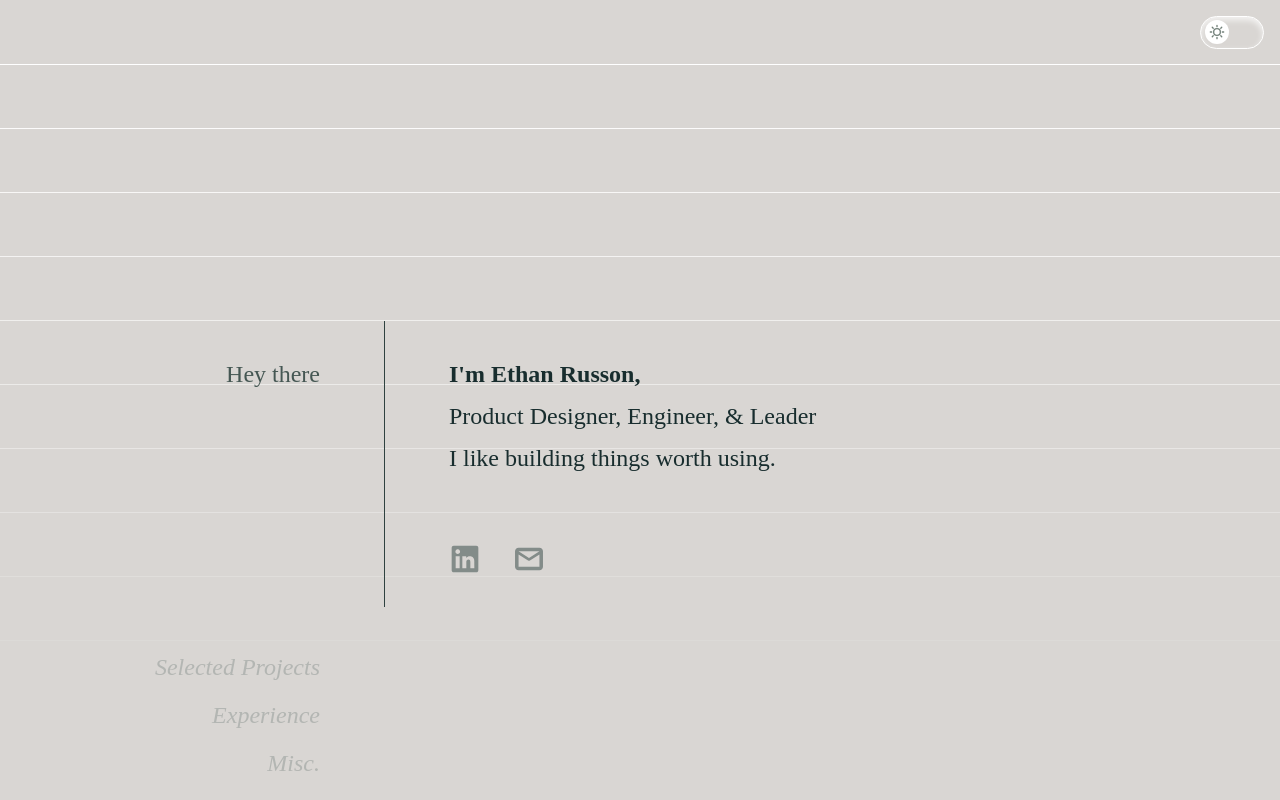
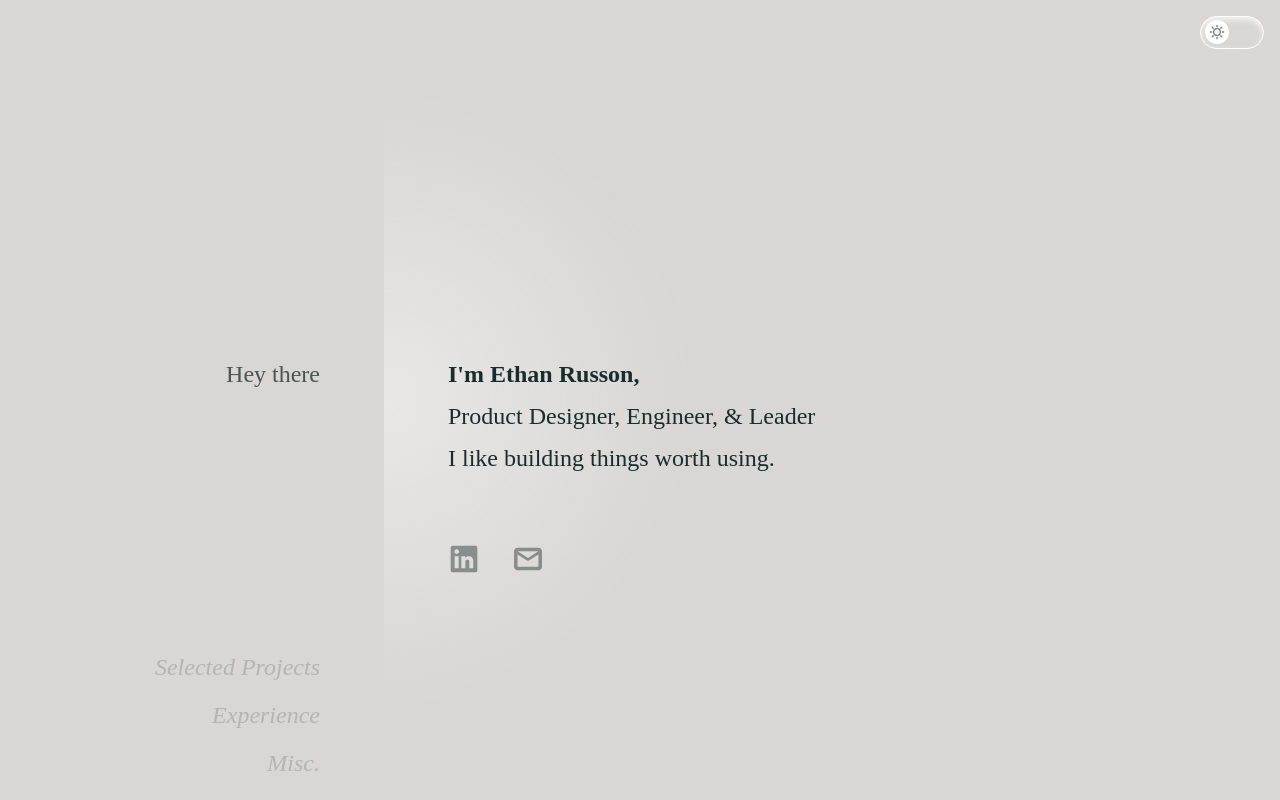
Before and after one commit to ethanrusson/portfolio-2024, a Vue app: page / in a window 1280 px wide. Built offline with nearby package versions, Linux system fonts and the light colour scheme; a web font is replaced by a local one.

Commit message:
clean up colors

```diff
--- a/src/App.vue
+++ b/src/App.vue
@@ -20,7 +20,7 @@ const { top: toTop, bottom: toBottom } = toRefs(directions);
 <template>
   <main ref="main">
     <DarkModeToggle></DarkModeToggle>
-    <GridBackground></GridBackground>
+    <!-- <GridBackground></GridBackground> -->
     <PortfolioSection link="Hey there" :height="3" background="var(--highlight-1)" :scrollingDown="toBottom"
       expectedHeight="256px">
       <h1>
@@ -29,19 +29,6 @@ const { top: toTop, bottom: toBottom } = toRefs(directions);
         I like building things worth using.
       </h1>
       <div class="hey-there-links flex gap-2">
-        <!-- <a href="https://github.com/ethanrusson">
-          <svg width="32" height="32" viewBox="0 0 32 32" fill="var(--surface-900)" xmlns="http://www.w3.org/2000/svg">
-            <g clip-path="url(#clip0_106_292)">
-              <path
-                d="M16 0C24.84 0 32 7.16 32 16C31.9991 19.3524 30.947 22.6201 28.9917 25.3432C27.0364 28.0664 24.2763 30.1077 21.1 31.18C20.3 31.34 20 30.84 20 30.42C20 29.88 20.02 28.16 20.02 26.02C20.02 24.52 19.52 23.56 18.94 23.06C22.5 22.66 26.24 21.3 26.24 15.16C26.24 13.4 25.62 11.98 24.6 10.86C24.76 10.46 25.32 8.82 24.44 6.62C24.44 6.62 23.1 6.18 20.04 8.26C18.76 7.9 17.4 7.72 16.04 7.72C14.68 7.72 13.32 7.9 12.04 8.26C8.98 6.2 7.64 6.62 7.64 6.62C6.76 8.82 7.32 10.46 7.48 10.86C6.46 11.98 5.84 13.42 5.84 15.16C5.84 21.28 9.56 22.66 13.12 23.06C12.66 23.46 12.24 24.16 12.1 25.2C11.18 25.62 8.88 26.3 7.44 23.88C7.14 23.4 6.24 22.22 4.98 22.24C3.64 22.26 4.44 23 5 23.3C5.68 23.68 6.46 25.1 6.64 25.56C6.96 26.46 8 28.18 12.02 27.44C12.02 28.78 12.04 30.04 12.04 30.42C12.04 30.84 11.74 31.32 10.94 31.18C7.75328 30.1193 4.98147 28.082 3.01778 25.3573C1.05409 22.6325 -0.00176096 19.3586 2.20462e-06 16C2.20462e-06 7.16 7.16 0 16 0Z" />
-            </g>
-            <defs>
-              <clipPath id="clip0_106_292">
-                <rect width="32" height="32" fill="white" />
-              </clipPath>
-            </defs>
-          </svg>
-        </a> -->
         <a href="https://www.linkedin.com/in/ethan-russon/">
           <svg width="32" height="32" viewBox="0 0 32 32" fill="var(--surface-900)" xmlns="http://www.w3.org/2000/svg">
             <path
@@ -64,15 +51,15 @@ const { top: toTop, bottom: toBottom } = toRefs(directions);
     </PortfolioSection>
     <PortfolioSection link="Selected Projects" :height="2" background="var(--highlight-2)" :scrollingDown="toBottom"
       expectedHeight="900px">
-      <ProjectsItem v-for="item in ProjectsData" :item="item"></ProjectsItem>
+      <ProjectsItem v-for="(item, index) in ProjectsData" :key="index" :item="item"></ProjectsItem>
     </PortfolioSection>
     <PortfolioSection link="Experience" :height="1" background="var(--highlight-3)" :scrollingDown="toBottom"
       expectedHeight="1080px">
-      <ExperienceItem v-for="item in ExperienceData" :item="item"></ExperienceItem>
+      <ExperienceItem v-for="(item, index) in ExperienceData" :key="index" :item="item"></ExperienceItem>
     </PortfolioSection>
     <PortfolioSection link="Misc." :height="0" background="var(--highlight-4)" :scrollingDown="toBottom"
       expectedHeight="600px">
-      <MiscItem v-for="item in MiscData" :item="item"></MiscItem>
+      <MiscItem v-for="(item, index) in MiscData" :key="index" :item="item"></MiscItem>
     </PortfolioSection>
     <footer>
       <p>&copy; {{ new Date().getFullYear() }} Ethan Russon | Design, code, and overthinking by Ethan Russon.</p>
@@ -95,7 +82,7 @@ main {
   }
 
   &::-webkit-scrollbar-thumb {
-    background-color: var(--surface-300);
+    background-color: var(--surface-200);
     border: 0.25rem solid var(--surface-100);
     border-radius: 1rem;
   }
--- a/src/ExperienceData.ts
+++ b/src/ExperienceData.ts
@@ -10,7 +10,7 @@ export const ExperienceData: ExperienceDataInterface[] = [
     dateRange: '2025 — Present',
     employer: 'Stukent',
     title: 'Director of Product Design',
-    skills: ['Figma, Design Systems', 'Team and Project Management', 'Accessibility Compliance']
+    skills: ['Figma', 'Team/Project Management', 'WCAG Compliance']
   },
   {
     dateRange: '2023 — 2025',
--- a/src/assets/main.scss
+++ b/src/assets/main.scss
@@ -45,10 +45,10 @@ html[data-theme="default"] {
   --surface-950: #182D2E;
   --text-primary: #182D2E;
   --text-secondary: #455753;
-  --highlight-1: var(--surface-0);
-  --highlight-2: lightblue;
-  --highlight-3: violet;
-  --highlight-4: lightgreen;
+  --highlight-1: var(--surface-50);
+  --highlight-2: #add0dc;
+  --highlight-3: #e8cbcb;
+  --highlight-4: #b2d7c3;
   --glass-background: rgba(var(--surface-0-opacity), 0.5);
   --background-opacity: 1;
   --glass-border: 0.5px solid var(--surface-0);
@@ -76,9 +76,9 @@ html[data-theme="default-dark"] {
   --text-secondary: #C8C9C1;
   --background-opacity: 1;
   --highlight-1: var(--surface-0);
-  --highlight-2: darkblue;
-  --highlight-3: darkred;
-  --highlight-4: darkgreen;
+  --highlight-2: #072733;
+  --highlight-3: #200a0a;
+  --highlight-4: #0b2919;
   --glass-background: rgba(var(--surface-0-opacity), 0.25);
   --glass-border: 0.5px solid var(--surface-300);
   --glass-outline: 1px solid var(--surface-300);
--- a/src/components/MiscItem.vue
+++ b/src/components/MiscItem.vue
@@ -10,7 +10,7 @@ defineProps<{
     <div class="misc-item flex-column">
         <h3>{{ item.title }}</h3>
         <ul class="tag-list gap-1">
-            <li v-for="tag of item.items" class="tag">
+            <li v-for="tag of item.items" :key="tag" class="tag">
                 {{ tag }}
             </li>
         </ul>
--- a/src/components/PortfolioSection.vue
+++ b/src/components/PortfolioSection.vue
@@ -38,6 +38,7 @@ function scrollToElement(link: string) {
       </a>
     </div>
     <div class="section-content flex-column">
+      <div class="background-line"></div>
       <slot></slot>
     </div>
   </section>
@@ -81,10 +82,11 @@ section {
     --highlight: v-bind('props.background');
     position: fixed;
     width: 100vw;
-    height: 80vh;
-    top: 0px;
-    left: 0px;
-    background: radial-gradient(circle at 50% 0%, var(--highlight), transparent 30%);
+    max-width: 960px;
+    height: 100vh;
+    top: 0;
+    transform: translateX(-4rem);
+    background: radial-gradient(circle at 0% 50%, var(--highlight), transparent 30%);
     transition: 2s ease;
     z-index: -2;
   }
@@ -138,8 +140,6 @@ section {
     align-content: flex-start;
     transition: 0.3s ease;
     flex-wrap: wrap;
-    border-radius: 0rem 2rem 2rem 0rem;
-    border-left: 1px solid var(--surface-900);
 
     &:has(a.projects-item) {
       max-height: 1200px;
@@ -167,7 +167,8 @@ section {
       top: 0;
 
       a {
-        position: static;
+        position: sticky;
+        top: 1rem;
         opacity: 1;
       }
     }
--- a/src/components/ProjectsItem.vue
+++ b/src/components/ProjectsItem.vue
@@ -20,7 +20,7 @@ const props = defineProps<{
 
         <h3>{{ item.title }}</h3>
         <ul class="tags-wrapper">
-            <li v-for=" skill of item.skills">
+            <li v-for="skill of item.skills" :key="skill">
                 {{ skill }}
             </li>
         </ul>
@@ -41,7 +41,7 @@ const props = defineProps<{
     transition: 0.15s ease;
     will-change: transform;
 
-    &:nth-child(4) {
+    &:nth-child(5) {
         margin-top: 6rem;
     }
 
```
